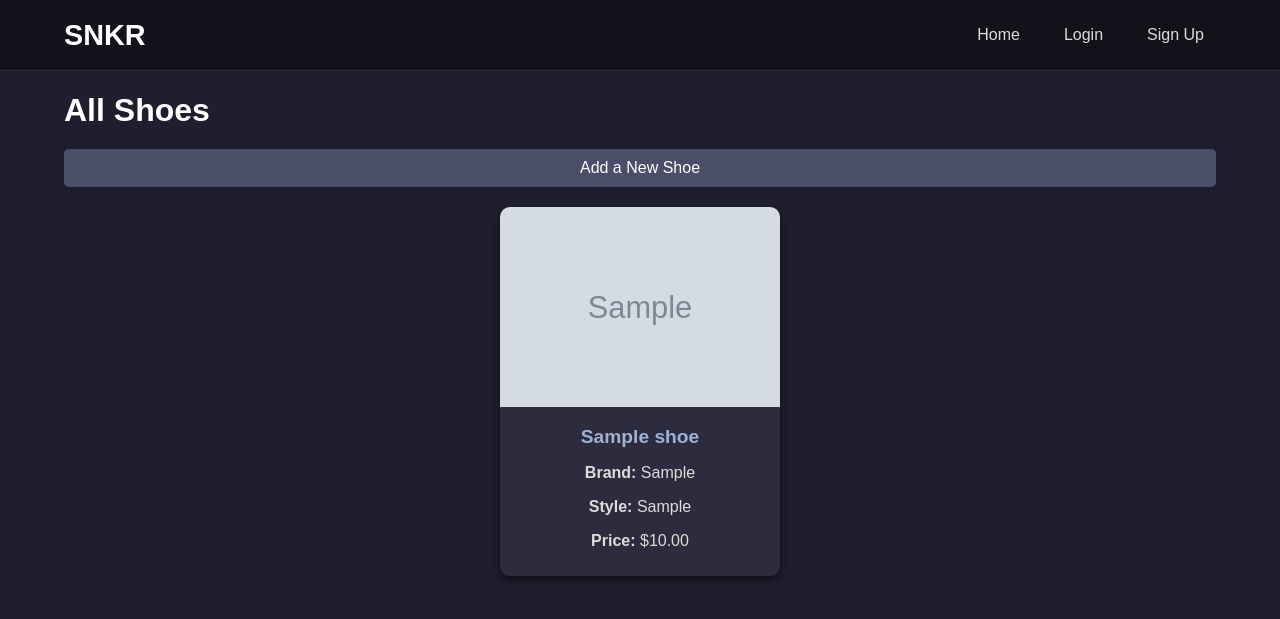
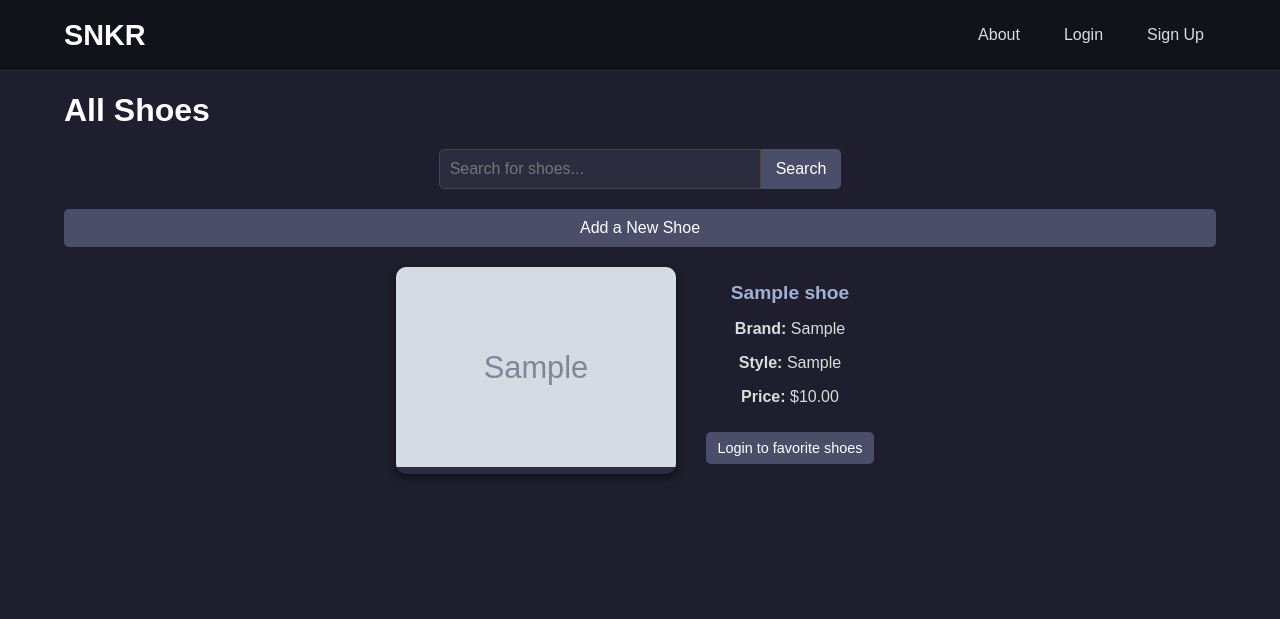
Before and after one commit to AC244/SNKR, a Django app: page /home/ in a window 1280 px wide. Shown: the top 619 px of the page. Run offline with Django 5.2, Linux system fonts and the light colour scheme; tables that the repository leaves empty hold one stand-in row (values such as "Sample post"); grey boxes marked "Sample" are stand-in pictures.

Commit message:
favorites page complete and about

```diff
--- a/main_app/models.py
+++ b/main_app/models.py
@@ -9,6 +9,7 @@
     style = models.CharField(max_length=50, blank=True, null=True)
     image_url = models.URLField(blank=True, null=True)
     created_by = models.ForeignKey(User, on_delete=models.SET_NULL, null=True, blank=True)
+    favorited_by = models.ManyToManyField(User, related_name='favorite_shoes', blank=True)
 
     def __str__(self):
         return self.name
--- a/main_app/static/css/home.css
+++ b/main_app/static/css/home.css
@@ -48,8 +48,60 @@
     padding: 10px 20px;
     border-radius: 5px;
     font-size: 1rem;
+    cursor: pointer;
+    transition: background-color 0.3s ease;
 }
 
 .add-shoe:hover {
     background-color: #6c708d;
 }
+
+.favorite-button {
+    display: inline-block;
+    margin-top: 10px;
+    padding: 8px 12px;
+    background-color: #4a4e69;
+    color: #ffffff;
+    font-size: 0.9rem;
+    border-radius: 5px;
+    text-align: center;
+    cursor: pointer;
+    transition: background-color 0.3s ease;
+}
+
+.favorite-button:hover {
+    background-color: #6c708d;
+    color: #ffffff;
+}
+
+/* Search Form Styling */
+.search-form {
+    display: flex;
+    justify-content: center;
+    margin: 20px 0;
+}
+
+.search-form input {
+    padding: 10px;
+    width: 300px;
+    font-size: 1rem;
+    border: 1px solid #444;
+    border-radius: 5px 0 0 5px;
+    background-color: #2c2c3e;
+    color: #dcdcdc;
+}
+
+.search-form button {
+    padding: 10px 15px;
+    font-size: 1rem;
+    background-color: #4a4e69;
+    color: #ffffff;
+    border: none;
+    border-radius: 0 5px 5px 0;
+    cursor: pointer;
+    transition: background-color 0.3s ease;
+}
+
+.search-form button:hover {
+    background-color: #6c708d;
+}
--- a/main_app/templates/base.html
+++ b/main_app/templates/base.html
@@ -16,9 +16,9 @@
                 <a href="{% url 'home' %}">SNKR</a>
             </div>
             <ul class="nav-links">
-                <li><a href="{% url 'home' %}">Home</a></li>
+                <li><a href="{% url 'about' %}">About</a></li>
                 {% if user.is_authenticated %}
-                    <li><a href="{% url 'create_shoe' %}">Add Shoe</a></li>
+                    <li><a href="{% url 'favorite_shoes' %}">Favorites</a></li>
                     <li>
                         <form method="post" action="{% url 'logout' %}">
                             {% csrf_token %}
--- a/main_app/templates/home.html
+++ b/main_app/templates/home.html
@@ -7,6 +7,13 @@
 
 {% block content %}
 <h1>All Shoes</h1>
+
+<!-- Search Bar -->
+<form method="GET" action="{% url 'home' %}" class="search-form">
+    <input type="text" name="q" placeholder="Search for shoes..." value="{{ query }}" />
+    <button type="submit">Search</button>
+</form>
+
 <a href="{% url 'create_shoe' %}" class="add-shoe">Add a New Shoe</a>
 
 <div class="shoe-container">
@@ -22,10 +29,45 @@
                 <p><strong>Brand:</strong> {{ shoe.brand }}</p>
                 <p><strong>Style:</strong> {{ shoe.style }}</p>
                 <p><strong>Price:</strong> ${{ shoe.price }}</p>
+                <!-- Favorite Button -->
+                <a href="#" data-shoe-id="{{ shoe.pk }}" class="favorite-button">
+                    {% if user.is_authenticated %}
+                        {% if user in shoe.favorited_by.all %}
+                            Unfavorite ❤️
+                        {% else %}
+                            Favorite ♡
+                        {% endif %}
+                    {% else %}
+                        <span>Login to favorite shoes</span>
+                    {% endif %}
+                </a>
             </div>
         </a>
     {% empty %}
-        <p>No shoes available yet. Add one!</p>
+        <p>No shoes found matching your search. Try again!</p>
     {% endfor %}
 </div>
+
+<script>
+    document.querySelectorAll('.favorite-button').forEach(button => {
+        button.addEventListener('click', function(e) {
+            e.preventDefault();
+            const shoeId = this.dataset.shoeId;
+            fetch(`/shoe/${shoeId}/favorite/`, {
+                method: 'POST',
+                headers: {
+                    'X-CSRFToken': '{{ csrf_token }}'
+                }
+            })
+            .then(response => response.json())
+            .then(data => {
+                if (data.favorited) {
+                    this.innerText = 'Unfavorite ❤️';
+                } else {
+                    this.innerText = 'Favorite ♡';
+                }
+            });
+        });
+    });
+</script>
 {% endblock %}
--- a/main_app/templates/signup.html
+++ b/main_app/templates/signup.html
@@ -4,7 +4,7 @@
 <head>
     <meta charset="UTF-8">
     <meta name="viewport" content="width=device-width, initial-scale=1.0">
-    <title>Signup - SNKR</title>
+    <title>Sign Up - SNKR</title>
     <link rel="stylesheet" href="{% static 'css/auth.css' %}">
 </head>
 <body>
--- a/main_app/urls.py
+++ b/main_app/urls.py
@@ -12,4 +12,8 @@
     path('shoe/<int:pk>/', views.shoe_detail, name='shoe_detail'),  # View details
     path('shoe/<int:pk>/edit/', views.update_shoe, name='update_shoe'),  # Update
     path('shoe/<int:pk>/delete/', views.delete_shoe, name='delete_shoe'),  # Delete
+    path('shoe/<int:pk>/favorite/', views.toggle_favorite, name='toggle_favorite'),
+    path('favorites/', views.favorite_shoes, name='favorite_shoes'),
+    path('about/', views.about, name='about'),
+
 ]
--- a/main_app/views.py
+++ b/main_app/views.py
@@ -1,10 +1,13 @@
 from django.shortcuts import render, redirect, get_object_or_404
 from .models import Shoe
 from .forms import ShoeForm
-
+from django.http import JsonResponse
+from django.db.models import Q
 from django.contrib.auth.decorators import login_required
 from django.contrib.auth.mixins import LoginRequiredMixin
 from django.contrib.auth.views import LoginView
+from django.contrib.auth.forms import UserCreationForm
+from django.contrib.auth import login
 
 # Landing Page View
 def landing_page(request):
@@ -25,10 +28,18 @@
 
 
 
-# View all shoes (Read)
 def home(request):
-    shoes = Shoe.objects.all()
-    return render(request, 'home.html', {'shoes': shoes})
+    query = request.GET.get('q', '')
+    if query:
+        shoes = Shoe.objects.filter(
+            Q(name__icontains=query) |
+            Q(brand__icontains=query) |
+            Q(style__icontains=query)
+        )
+    else:
+        shoes = Shoe.objects.all()
+
+    return render(request, 'home.html', {'shoes': shoes, 'query': query})
 
 class Home(LoginView):
     template_name = 'home.html'
@@ -70,3 +81,27 @@
 def shoe_detail(request, pk):
     shoe = get_object_or_404(Shoe, pk=pk)
     return render(request, 'shoe_detail.html', {'shoe': shoe})
+
+
+def toggle_favorite(request, pk):
+    if request.user.is_authenticated:
+        shoe = get_object_or_404(Shoe, pk=pk)
+        if request.user in shoe.favorited_by.all():
+            shoe.favorited_by.remove(request.user)
+            favorited = False
+        else:
+            shoe.favorited_by.add(request.user)
+            favorited = True
+        return JsonResponse({'favorited': favorited})
+    return JsonResponse({'error': 'User not authenticated'}, status=401)
+
+
+@login_required
+def favorite_shoes(request):
+    """Display all favorite shoes for the logged-in user."""
+    favorite_shoes = request.user.favorite_shoes.all()
+    return render(request, 'favorite_shoes.html', {'shoes': favorite_shoes})
+
+def about(request):
+    """About Page View."""
+    return render(request, 'about.html')
```
Also changed, not shown: main_app/static/css/about.css (added, +22 -0 lines), main_app/templates/about.html (added, +21 -0 lines), main_app/templates/favorite_shoes.html (added, +30 -0 lines), main_app/migrations/0002_shoe_favorited_by.py (added).
